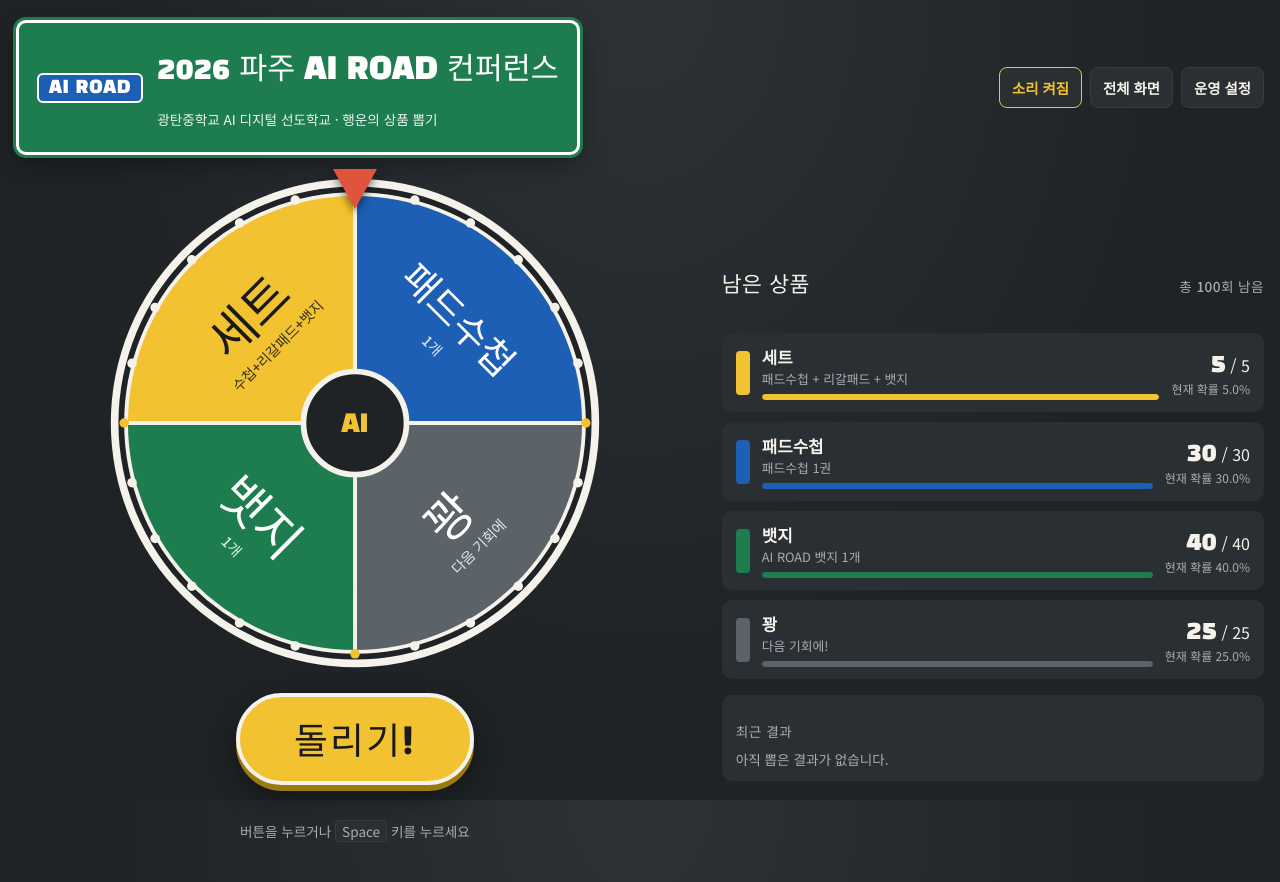
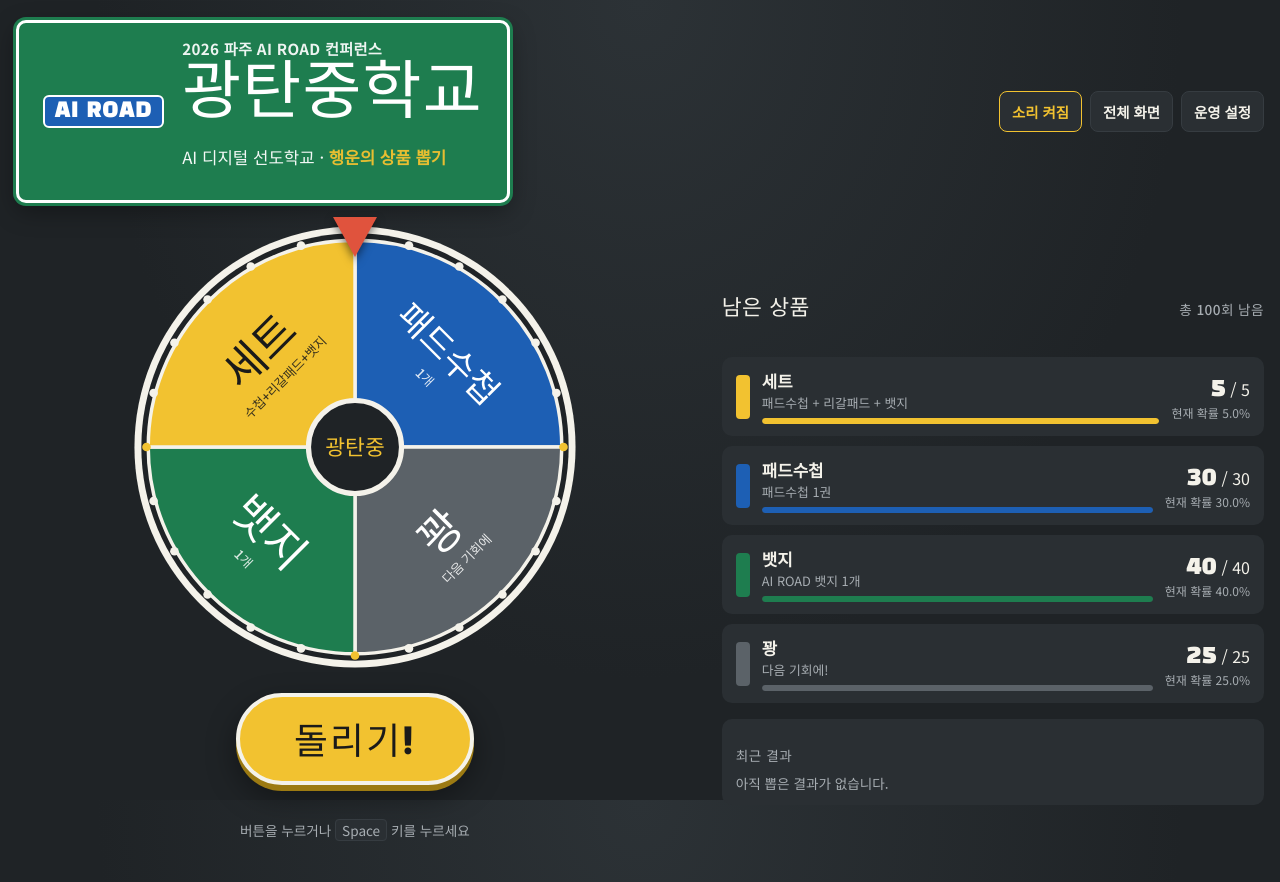
Before and after one commit to iamrudia/workIq, a plain HTML site: page prize-draw.html in a window 1280 px wide. Drawn offline with Linux system fonts and the light colour scheme.

Commit message:
Make 광탄중학교 name prominent in header and wheel center
Co-Authored-By: Claude Opus 5.5 <noreply@anthropic.com>
Claude-Session: https://claude.ai/code/session_016aXhmdGTPDK8sSCvL1jztY

```diff
--- a/prize-draw.html
+++ b/prize-draw.html
@@ -63,8 +63,13 @@
     background: var(--sign-blue); border: 2px solid #fff; border-radius: 6px;
     padding: 2px 10px; letter-spacing: .04em; white-space: nowrap;
   }
-  .road-sign h1 { font-family: var(--font-display); font-weight: 400; font-size: clamp(1.25rem, 2.6vw, 1.9rem); line-height: 1.15; text-wrap: balance; }
-  .road-sign p { font-size: .85rem; opacity: .92; margin-top: 2px; }
+  .road-sign .kicker { font-size: clamp(.8rem, 1.4vw, .95rem); font-weight: 700; opacity: .92; letter-spacing: .02em; }
+  .road-sign h1 { font-family: var(--font-display); font-weight: 400; font-size: clamp(2.4rem, 6vw, 4rem); line-height: 1.05; letter-spacing: .02em; margin: 2px 0 4px; text-wrap: balance; }
+  .road-sign h1 em { font-style: normal; color: var(--line); }
+  .road-sign p { font-size: clamp(.85rem, 1.6vw, 1.05rem); opacity: .95; }
+  .road-sign { padding: 14px 24px; gap: 18px; }
+  .road-sign .route { font-size: clamp(1rem, 2vw, 1.3rem); }
+  @media (max-width: 520px) { .road-sign { flex-direction: column; align-items: flex-start; gap: 8px; } }
   .tools { display: flex; gap: 8px; }
   .icon-btn {
     font: inherit; font-size: .9rem; font-weight: 700; color: var(--paint);
@@ -83,7 +88,7 @@
   @media (max-width: 860px) { main { grid-template-columns: minmax(0,1fr); } }
 
   .stage { display: flex; flex-direction: column; align-items: center; gap: 22px; min-width: 0; }
-  .wheel-box { position: relative; width: min(100%, 560px, 62vh); aspect-ratio: 1; max-width: 100%; }
+  .wheel-box { position: relative; width: min(100%, 560px, 56vh); aspect-ratio: 1; max-width: 100%; }
   .wheel-box svg { width: 100%; height: 100%; display: block; }
   .pointer {
     position: absolute; left: 50%; top: -6px; transform: translateX(-50%);
@@ -198,8 +203,9 @@
     <div class="road-sign">
       <span class="route">AI ROAD</span>
       <div>
-        <h1>2026 파주 AI ROAD 컨퍼런스</h1>
-        <p>광탄중학교 AI 디지털 선도학교 · 행운의 상품 뽑기</p>
+        <div class="kicker">2026 파주 AI ROAD 컨퍼런스</div>
+        <h1>광탄중학교</h1>
+        <p>AI 디지털 선도학교 · <em style="font-style:normal;color:var(--line);font-weight:700">행운의 상품 뽑기</em></p>
       </div>
     </div>
     <div class="tools">
@@ -218,7 +224,7 @@
           <circle r="248" fill="#1f2326"></circle>
           <g id="wheel"></g>
           <circle r="54" fill="#1f2326" stroke="#f4f2ea" stroke-width="6"></circle>
-          <text y="9" text-anchor="middle" fill="#f2c230" font-family="Black Han Sans, Noto Sans KR, sans-serif" font-size="26">AI</text>
+          <text y="9" text-anchor="middle" fill="#f2c230" font-family="Black Han Sans, Noto Sans KR, sans-serif" font-size="25">광탄중</text>
         </svg>
       </div>
       <button class="spin-btn" id="spinBtn" type="button">돌리기!</button>
```
